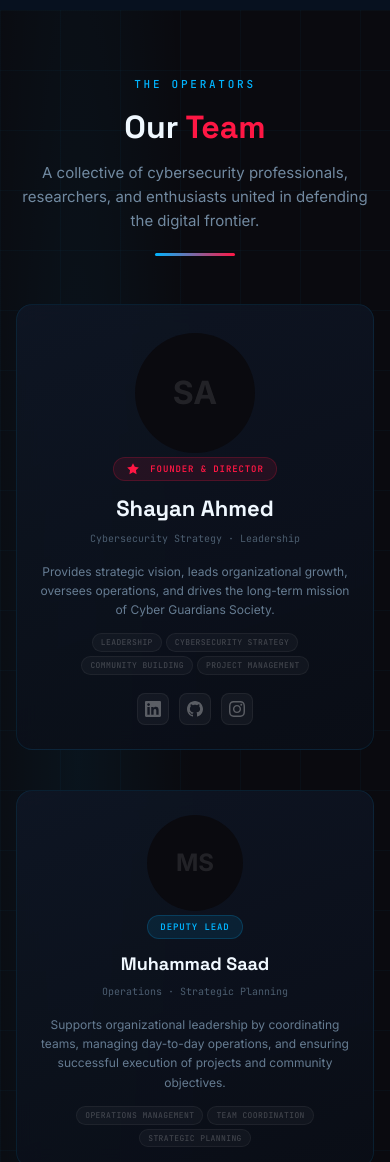
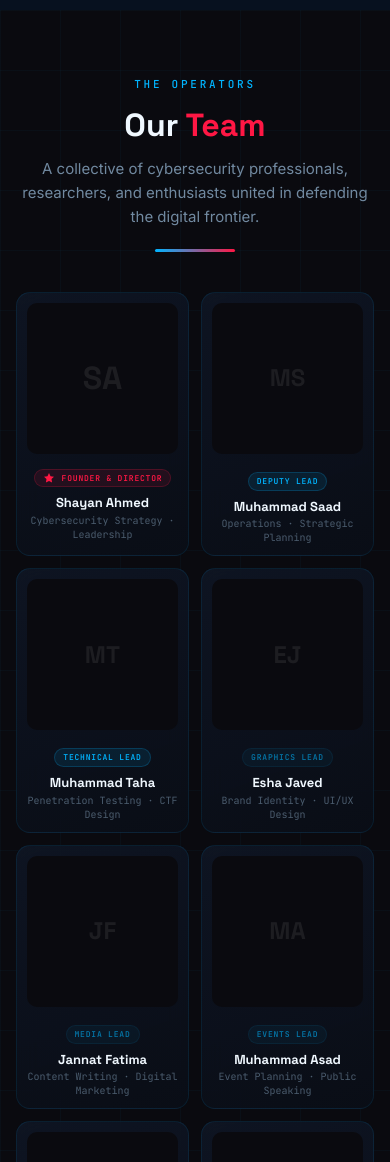
Before and after one commit to obsidiancipher2026/cyberguardiansociety, a Next.js app in the folder frontend/: page /about in a window 390 px wide. Shown: the part 406-1568 px from the top of the page. Built offline with nearby package versions, Linux system fonts and the light colour scheme; no server answers.

Commit message:
Redesign team section: 5/3/2 grid, uniform cards, Option A overlay, GSAP, CSS variables

```diff
--- a/frontend/components/about/TeamSection.tsx
+++ b/frontend/components/about/TeamSection.tsx
@@ -1,7 +1,7 @@
 'use client';
 
 import { useEffect, useRef, useState } from 'react';
-import { team, type TeamMember, type Tier } from '@/data/team';
+import { team, type TeamMember } from '@/data/team';
 import '@/styles/team.css';
 
 const SOCIAL_ICONS: Record<string, string> = {
@@ -10,21 +10,12 @@ const SOCIAL_ICONS: Record<string, string> = {
   instagram: 'M12 2.163c3.204 0 3.584.012 4.85.07 3.252.148 4.771 1.691 4.919 4.919.058 1.265.069 1.645.069 4.849 0 3.205-.012 3.584-.069 4.849-.149 3.225-1.664 4.771-4.919 4.919-1.266.058-1.644.07-4.85.07-3.204 0-3.584-.012-4.849-.07-3.26-.149-4.771-1.699-4.919-4.92-.058-1.265-.07-1.644-.07-4.849 0-3.204.013-3.583.07-4.849.149-3.227 1.664-4.771 4.919-4.919 1.266-.057 1.645-.069 4.849-.069zm0-2.163c-3.259 0-3.667.014-4.947.072-4.358.2-6.78 2.618-6.98 6.98-.059 1.281-.073 1.689-.073 4.948 0 3.259.014 3.668.072 4.948.2 4.358 2.618 6.78 6.98 6.98 1.281.058 1.689.072 4.948.072 3.259 0 3.668-.014 4.948-.072 4.354-.2 6.782-2.618 6.979-6.98.059-1.28.073-1.689.073-4.948 0-3.259-.014-3.667-.072-4.947-.196-4.354-2.617-6.78-6.979-6.98-1.281-.059-1.69-.073-4.949-.073zm0 5.838c-3.403 0-6.162 2.759-6.162 6.162s2.759 6.163 6.162 6.163 6.162-2.759 6.162-6.163c0-3.403-2.759-6.162-6.162-6.162zm0 10.162c-2.209 0-4-1.79-4-4 0-2.209 1.791-4 4-4s4 1.791 4 4c0 2.21-1.791 4-4 4zm6.406-11.845c-.796 0-1.441.645-1.441 1.44s.645 1.44 1.441 1.44c.795 0 1.439-.645 1.439-1.44s-.644-1.44-1.439-1.44z',
 };
 
-function SocialIcon({ platform }: { platform: string }) {
-  const path = SOCIAL_ICONS[platform];
-  if (!path) return null;
-  return (
-    <svg viewBox="0 0 24 24" fill="currentColor" xmlns="http://www.w3.org/2000/svg">
-      <path d={path} />
-    </svg>
-  );
-}
-
 function TeamCard({ member, index }: { member: TeamMember; index: number }) {
-  const tier = member.tier as Tier;
+  const tier = member.tier;
   const initials = member.name.split(' ').map(n => n[0]).join('');
   const hasSocials = Object.keys(member.socials).length > 0;
   const socialKeys = Object.keys(member.socials);
+  const photoSize = tier === 'leadership' ? 32 : 24;
 
   return (
     <div
@@ -32,45 +23,25 @@ function TeamCard({ member, index }: { member: TeamMember; index: number }) {
       data-index={index}
       role="article"
       aria-label={`${member.name} — ${member.title}`}
+      tabIndex={0}
     >
-      <div className={`team-card-border-glow ${tier}`} aria-hidden="true" />
-
-      <div className="team-card-content">
-        <div className={`team-card-photo ${tier}`}>
-          <div className={`team-card-photo-ring ${tier}`} aria-hidden="true" />
-          <div className="w-full h-full flex items-center justify-center bg-[#0A0A0F]">
-            <span style={{ fontSize: tier === 'leadership' ? 32 : 24, fontWeight: 700, color: 'rgba(255,255,255,0.1)' }}>
-              {initials}
-            </span>
-          </div>
+      <div className="team-card-inner">
+        {/* Photo area */}
+        <div className="team-card-photo">
+          <div className="team-card-photo-ring" />
+          <div className="team-card-photo-placeholder">
+            <span style={{ fontSize: photoSize }}>{initials}</span>
           </div>
 
-        <div className={`team-role-badge ${tier}`}>
-          {tier === 'leadership' && (
-            <span className="leadership-icon" aria-hidden="true">
-              <svg width="14" height="14" viewBox="0 0 24 24" fill="currentColor">
-                <path d="M12 2l3.09 6.26L22 9.27l-5 4.87 1.18 6.88L12 17.77l-6.18 3.25L7 14.14 2 9.27l6.91-1.01L12 2z" />
-              </svg>
-            </span>
-          )}
-          {member.roleBadge}
-        </div>
-
-        <h3 className={`team-card-name ${tier}`}>{member.name}</h3>
-        {member.specialty && (
-          <p className="team-card-specialty">{member.specialty}</p>
-        )}
-
-        {member.bio && <p className="team-card-bio">{member.bio}</p>}
-
+          {/* Overlay (Option A — slides up on hover) */}
+          <div className="team-card-overlay">
             {member.skills.length > 0 && (
               <div className="team-card-skills">
-            {member.skills.slice(0, 4).map(skill => (
+                {member.skills.slice(0, 3).map(skill => (
                   <span key={skill} className="team-skill-tag">{skill}</span>
                 ))}
               </div>
             )}
-
             {hasSocials && (
               <div className="team-card-socials">
                 {socialKeys.map(platform => (
@@ -83,11 +54,35 @@ function TeamCard({ member, index }: { member: TeamMember; index: number }) {
                     aria-label={`${member.name} on ${platform}`}
                     onClick={e => e.stopPropagation()}
                   >
-                <SocialIcon platform={platform} />
+                    <svg viewBox="0 0 24 24" fill="currentColor" xmlns="http://www.w3.org/2000/svg">
+                      <path d={SOCIAL_ICONS[platform]} />
+                    </svg>
                   </a>
                 ))}
               </div>
             )}
+          </div>
+        </div>
+
+        {/* Content below photo */}
+        <div className="team-card-content">
+          <div className="team-role-badge">
+            {tier === 'leadership' && (
+              <span className="leadership-star">
+                <svg width="12" height="12" viewBox="0 0 24 24" fill="currentColor">
+                  <path d="M12 2l3.09 6.26L22 9.27l-5 4.87 1.18 6.88L12 17.77l-6.18 3.25L7 14.14 2 9.27l6.91-1.01L12 2z" />
+                </svg>
+              </span>
+            )}
+            {member.roleBadge}
+          </div>
+
+          <h3 className="team-card-name">{member.name}</h3>
+
+          {member.specialty && (
+            <p className="team-card-specialty">{member.specialty}</p>
+          )}
+        </div>
       </div>
     </div>
   );
@@ -96,7 +91,6 @@ function TeamCard({ member, index }: { member: TeamMember; index: number }) {
 export default function TeamSection() {
   const sectionRef = useRef<HTMLElement>(null);
   const headerRef = useRef<HTMLDivElement>(null);
-  const [visible, setVisible] = useState(false);
   const [reducedMotion, setReducedMotion] = useState(false);
 
   useEffect(() => {
@@ -112,7 +106,6 @@ export default function TeamSection() {
     if (!section) return;
 
     if (reducedMotion) {
-      setVisible(true);
       section.querySelectorAll('.team-card').forEach(el => el.classList.add('visible'));
       headerRef.current?.classList.add('team-header-animate');
       return;
@@ -125,12 +118,9 @@ export default function TeamSection() {
 
           const cards = section.querySelectorAll<HTMLElement>('.team-card');
           cards.forEach((card, i) => {
-            setTimeout(() => {
-              card.classList.add('visible');
-            }, 300 + i * 80);
+            setTimeout(() => { card.classList.add('visible'); }, 300 + i * 80);
           });
 
-          setVisible(true);
           observer.disconnect();
         }
       },
@@ -144,10 +134,12 @@ export default function TeamSection() {
   const leadership = team.filter(m => m.tier === 'leadership');
   const core = team.filter(m => m.tier === 'core');
   const general = team.filter(m => m.tier === 'general');
+  const orderedTeam = [...leadership, ...core, ...general];
 
   return (
     <section ref={sectionRef} className="team-section" aria-labelledby="team-title">
-      <div className="team-glow-orbs" aria-hidden="true" />
+      <div className="team-glow-left" aria-hidden="true" />
+      <div className="team-glow-right" aria-hidden="true" />
 
       <div className="max-w-7xl mx-auto">
         <div ref={headerRef} className="team-header">
@@ -161,27 +153,9 @@ export default function TeamSection() {
           <div className="team-divider" aria-hidden="true" />
         </div>
 
-        {leadership.length > 0 && (
-          <div className="team-grid-leadership">
-            {leadership.map((member, i) => (
-              <div key={member.name} className="team-card-leadership">
-                <TeamCard member={member} index={i} />
-              </div>
-            ))}
-          </div>
-        )}
-
-        {core.length > 0 && (
-          <div className="team-grid-core">
-            {core.map((member, i) => (
-              <TeamCard key={member.name} member={member} index={leadership.length + i} />
-            ))}
-          </div>
-        )}
-
-        <div className="team-grid-general">
-          {general.map((member, i) => (
-            <TeamCard key={member.name} member={member} index={leadership.length + core.length + i} />
+        <div className="team-grid">
+          {orderedTeam.map((member, i) => (
+            <TeamCard key={member.name} member={member} index={i} />
           ))}
         </div>
       </div>
--- a/frontend/public/js/team-animations.js
+++ b/frontend/public/js/team-animations.js
@@ -27,6 +27,7 @@
       var header = section.querySelector('.team-header');
       var cards = section.querySelectorAll('.team-card');
 
+      // Animate header
       if (header) {
         var eyebrow = header.querySelector('.team-eyebrow');
         var title = header.querySelector('.team-title');
@@ -47,6 +48,7 @@
         if (divider) tl.fromTo(divider, { opacity: 0 }, { opacity: 1, duration: 0.5, ease: 'power2.out' }, '-=0.3');
       }
 
+      // Animate cards in hierarchy order (leadership first, then core, then general)
       if (cards.length > 0) {
         var leadershipCards = section.querySelectorAll('.team-card.leadership');
         var coreCards = section.querySelectorAll('.team-card.core');
@@ -55,7 +57,7 @@
         gsap.set(cards, { y: 30, opacity: 0 });
 
         function animateCards(cardList, stagger, delay) {
-          if (cardList.length === 0) return;
+          if (!cardList || cardList.length === 0) return;
           gsap.to(cardList, {
             y: 0,
             opacity: 1,
--- a/frontend/styles/team.css
+++ b/frontend/styles/team.css
@@ -1,9 +1,8 @@
 /* =============================================
    CGS Team Section — Redesigned
-   Cyberpunk glassmorphic card grid
+   Spec: 5/3/2 grid, uniform cards, Option A overlay
    ============================================= */
 
-/* --- Section Container --- */
 .team-section {
   position: relative;
   padding: 100px 24px 120px;
@@ -11,7 +10,7 @@
   overflow: hidden;
 }
 
-/* Circuit-grid background */
+/* Circuit-grid background at 3-5% opacity */
 .team-section::before {
   content: '';
   position: absolute;
@@ -24,9 +23,8 @@
   z-index: 0;
 }
 
-/* Dual ambient glow orbs */
-.team-section::after {
-  content: '';
+/* Dual ambient glow orbs — red + blue competing energies */
+.team-glow-left {
   position: absolute;
   top: -20%;
   left: -10%;
@@ -37,7 +35,7 @@
   z-index: 0;
 }
 
-.team-glow-orbs {
+.team-glow-right {
   position: absolute;
   bottom: -20%;
   right: -10%;
@@ -56,7 +54,7 @@
 /* --- Section Header --- */
 .team-header {
   text-align: center;
-  margin-bottom: 80px;
+  margin-bottom: 64px;
 }
 
 .team-eyebrow {
@@ -67,7 +65,7 @@
   letter-spacing: 0.25em;
   text-transform: uppercase;
   color: #00B4FF;
-  margin-bottom: 16px;
+  margin-bottom: 14px;
   opacity: 0;
   transform: translateY(12px);
 }
@@ -78,17 +76,13 @@
   font-weight: 800;
   color: #F0F8FF;
   line-height: 1.1;
-  margin: 0 0 16px;
+  margin: 0 0 14px;
   opacity: 0;
   transform: translateY(16px);
 }
 
 .team-title .accent-red {
   color: #FF1744;
-}
-
-.team-title .accent-blue {
-  color: #00B4FF;
 }
 
 .team-subtitle {
@@ -111,255 +105,229 @@
   opacity: 0;
 }
 
-/* --- Tier Label --- */
-.tier-label {
-  font-family: 'JetBrains Mono', monospace;
-  font-size: 10px;
-  font-weight: 600;
-  letter-spacing: 0.2em;
-  text-transform: uppercase;
-  color: rgba(255, 255, 255, 0.2);
-  margin-bottom: 24px;
-  padding-bottom: 8px;
-  border-bottom: 1px solid rgba(255, 255, 255, 0.06);
+/* --- Team Grid (unified — all cards same size) --- */
+.team-grid {
+  display: grid;
+  grid-template-columns: repeat(5, 1fr);
+  gap: 20px;
+  max-width: 1320px;
+  margin: 0 auto;
+  justify-items: center;
 }
 
-/* --- Leadership Row --- */
-.team-grid-leadership {
-  display: grid;
-  grid-template-columns: 1fr;
-  gap: 32px;
-  margin-bottom: 64px;
+@container (max-width: 1199px) {
+  .team-grid {
+    grid-template-columns: repeat(3, 1fr);
+  }
 }
 
-.team-card-leadership {
-  max-width: 420px;
-  margin: 0 auto;
+@container (max-width: 767px) {
+  .team-grid {
+    grid-template-columns: repeat(2, 1fr);
+  }
 }
 
-/* --- Core Team Row --- */
-.team-grid-core {
-  display: grid;
-  grid-template-columns: repeat(2, 1fr);
-  gap: 28px;
-  max-width: 800px;
-  margin: 0 auto 64px;
-}
-
-/* --- General Grid --- */
-.team-grid-general {
-  display: grid;
-  grid-template-columns: repeat(4, 1fr);
-  gap: 24px;
-}
-
-/* --- Individual Card --- */
+/* --- Individual Card (uniform size across all tiers) --- */
 .team-card {
   position: relative;
-  border-radius: 16px;
+  width: 100%;
+  max-width: 240px;
+  border-radius: 14px;
   background: linear-gradient(160deg, rgba(15, 22, 36, 0.9), rgba(10, 14, 23, 0.95));
   border: 1px solid rgba(0, 180, 255, 0.1);
   backdrop-filter: blur(12px);
   -webkit-backdrop-filter: blur(12px);
   overflow: hidden;
-  transition: transform 0.35s cubic-bezier(0.25, 0.46, 0.45, 0.94),
-              box-shadow 0.35s ease,
-              border-color 0.35s ease;
+  transition: transform 0.25s ease-out, box-shadow 0.25s ease-out, border-color 0.25s ease-out;
   opacity: 0;
   transform: translateY(30px);
 }
 
-.team-card.leadership {
-  padding: 40px 32px 32px;
+.team-card.visible {
+  opacity: 1;
+  transform: translateY(0);
 }
 
-.team-card.core {
-  padding: 32px 24px 24px;
+.team-card-inner {
+  padding: 14px;
+  display: flex;
+  flex-direction: column;
+  align-items: center;
+  text-align: center;
 }
 
-.team-card.general {
-  padding: 24px 20px 20px;
-}
-
-/* Card hover state */
+/* Hover state */
 @media (hover: hover) {
   .team-card:hover {
-    transform: translateY(-8px);
+    transform: translateY(-4px);
     border-color: rgba(0, 180, 255, 0.4);
-    box-shadow: 0 12px 48px rgba(0, 180, 255, 0.12),
-                0 0 32px rgba(0, 180, 255, 0.06);
+    box-shadow: 0 12px 40px rgba(0, 180, 255, 0.10), 0 0 24px rgba(0, 180, 255, 0.04);
   }
 
+  .team-card.leadership:hover {
+    border-color: rgba(255, 23, 68, 0.35);
+    box-shadow: 0 12px 40px rgba(255, 23, 68, 0.12), 0 0 24px rgba(255, 23, 68, 0.05);
+  }
+
+  .team-card.core:hover {
+    border-color: rgba(0, 180, 255, 0.35);
+    box-shadow: 0 12px 40px rgba(0, 180, 255, 0.12), 0 0 24px rgba(0, 180, 255, 0.05);
+  }
+
+  /* Photo brightens on hover */
   .team-card:hover .team-card-photo img {
     filter: grayscale(0%) brightness(1);
-    transform: scale(1.05);
   }
 
+  /* Overlay slides up on hover */
   .team-card:hover .team-card-overlay {
     opacity: 1;
     transform: translateY(0);
   }
 
+  /* Social icons fade in on hover */
   .team-card:hover .team-card-socials {
     opacity: 1;
     transform: translateY(0);
   }
-
-  .team-card:hover .team-card-border-glow {
-    opacity: 1;
-  }
-
-  .team-card.leadership:hover {
-    box-shadow: 0 16px 56px rgba(255, 23, 68, 0.15),
-                0 0 40px rgba(255, 23, 68, 0.08);
-    border-color: rgba(255, 23, 68, 0.35);
-  }
-
-  .team-card.core:hover {
-    box-shadow: 0 14px 52px rgba(0, 180, 255, 0.14),
-                0 0 36px rgba(0, 180, 255, 0.07);
-    border-color: rgba(0, 180, 255, 0.35);
-  }
 }
 
-/* Border glow accent (animated on hover) */
-.team-card-border-glow {
-  position: absolute;
-  inset: -1px;
-  border-radius: 16px;
-  opacity: 0;
-  transition: opacity 0.35s ease;
-  pointer-events: none;
+.team-card:focus-visible {
+  outline: 2px solid #00B4FF;
+  outline-offset: 2px;
 }
 
-.team-card-border-glow.leadership {
-  box-shadow: inset 0 0 0 1px rgba(255, 23, 68, 0.3);
-}
-
-.team-card-border-glow.core {
-  box-shadow: inset 0 0 0 1px rgba(0, 180, 255, 0.3);
-}
-
-.team-card-border-glow.general {
-  box-shadow: inset 0 0 0 1px rgba(0, 180, 255, 0.2);
-}
-
-/* --- Card Photo --- */
+/* --- Card Photo (~60% of card height via aspect-ratio) --- */
 .team-card-photo {
   position: relative;
-  border-radius: 50%;
+  width: 100%;
+  aspect-ratio: 1 / 1;
+  border-radius: 10px;
+  overflow: hidden;
   flex-shrink: 0;
-  overflow: hidden;
-}
-
-.team-card-photo.leadership {
-  width: 140px;
-  height: 140px;
-}
-
-.team-card-photo.core {
-  width: 110px;
-  height: 110px;
-}
-
-.team-card-photo.general {
-  width: 96px;
-  height: 96px;
-}
-
-.team-card-photo-ring {
-  position: absolute;
-  inset: -3px;
-  border-radius: 50%;
-  pointer-events: none;
-}
-
-.team-card-photo-ring.leadership {
-  border: 2px solid rgba(255, 23, 68, 0.3);
-  box-shadow: 0 0 16px rgba(255, 23, 68, 0.15);
-}
-
-.team-card-photo-ring.core {
-  border: 2px solid rgba(0, 180, 255, 0.25);
-  box-shadow: 0 0 14px rgba(0, 180, 255, 0.12);
-}
-
-.team-card-photo-ring.general {
-  border: 1.5px solid rgba(0, 180, 255, 0.15);
 }
 
 .team-card-photo img {
   width: 100%;
   height: 100%;
   object-fit: cover;
-  filter: grayscale(15%) brightness(0.9);
-  transition: filter 0.4s ease, transform 0.4s ease;
+  filter: grayscale(15%) brightness(0.88);
+  transition: filter 0.3s ease, transform 0.3s ease;
+}
+
+.team-card-photo-ring {
+  position: absolute;
+  inset: -2px;
+  border-radius: 10px;
+  pointer-events: none;
+  z-index: 1;
+}
+
+.team-card.leadership .team-card-photo-ring {
+  border: 1.5px solid rgba(255, 23, 68, 0.3);
+  box-shadow: 0 0 12px rgba(255, 23, 68, 0.10);
+}
+
+.team-card.core .team-card-photo-ring {
+  border: 1.5px solid rgba(0, 180, 255, 0.25);
+  box-shadow: 0 0 10px rgba(0, 180, 255, 0.08);
+}
+
+.team-card.general .team-card-photo-ring {
+  border: 1px solid rgba(0, 180, 255, 0.12);
+}
+
+/* Initials placeholder */
+.team-card-photo-placeholder {
+  width: 100%;
+  height: 100%;
+  display: flex;
+  align-items: center;
+  justify-content: center;
+  background: #0A0A0F;
+}
+
+.team-card-photo-placeholder span {
+  font-family: 'Space Grotesk', system-ui, sans-serif;
+  font-weight: 700;
+  color: rgba(255, 255, 255, 0.08);
+}
+
+/* --- Overlay (Option A — slides up from bottom on hover) --- */
+.team-card-overlay {
+  position: absolute;
+  bottom: 0;
+  left: 0;
+  right: 0;
+  padding: 24px 14px 14px;
+  background: linear-gradient(transparent, rgba(0, 0, 0, 0.88));
+  transform: translateY(100%);
+  opacity: 0;
+  transition: transform 0.3s cubic-bezier(0.25, 0.46, 0.45, 0.94), opacity 0.25s ease;
+  pointer-events: none;
+  z-index: 2;
 }
 
 /* --- Card Content --- */
 .team-card-content {
-  display: flex;
-  flex-direction: column;
-  align-items: center;
-  text-align: center;
-  gap: 4px;
-}
-
-.team-card-photo + .team-card-content {
-  margin-top: 20px;
+  margin-top: 12px;
+  width: 100%;
 }
 
 /* Role badge */
 .team-role-badge {
   display: inline-flex;
   align-items: center;
-  gap: 6px;
+  gap: 5px;
   font-family: 'JetBrains Mono', monospace;
   font-size: 9px;
   font-weight: 600;
   letter-spacing: 0.1em;
   text-transform: uppercase;
-  padding: 4px 12px;
+  padding: 3px 10px;
   border-radius: 999px;
-  margin-bottom: 10px;
+  margin-bottom: 8px;
 }
 
-.team-role-badge.leadership {
+.team-card.leadership .team-role-badge {
   background: rgba(255, 23, 68, 0.1);
   color: #FF1744;
   border: 1px solid rgba(255, 23, 68, 0.2);
 }
 
-.team-role-badge.core {
+.team-card.core .team-role-badge {
   background: rgba(0, 180, 255, 0.1);
   color: #00B4FF;
   border: 1px solid rgba(0, 180, 255, 0.2);
 }
 
-.team-role-badge.general {
-  background: rgba(0, 180, 255, 0.06);
-  color: rgba(0, 180, 255, 0.7);
-  border: 1px solid rgba(0, 180, 255, 0.1);
+.team-card.general .team-role-badge {
+  background: rgba(0, 180, 255, 0.05);
+  color: rgba(0, 180, 255, 0.6);
+  border: 1px solid rgba(0, 180, 255, 0.08);
+}
+
+.leadership-star {
+  display: inline-flex;
+  align-items: center;
+  justify-content: center;
+  color: #FF1744;
+  margin-right: 2px;
+}
+
+.leadership-star svg {
+  width: 12px;
+  height: 12px;
 }
 
 /* Name */
 .team-card-name {
   font-family: 'Space Grotesk', system-ui, sans-serif;
+  font-size: 15px;
   font-weight: 700;
   color: #F0F8FF;
   line-height: 1.2;
-}
-
-.team-card-name.leadership {
-  font-size: 22px;
-}
-
-.team-card-name.core {
-  font-size: 18px;
-}
-
-.team-card-name.general {
-  font-size: 16px;
+  margin-bottom: 3px;
 }
 
 /* Specialty tag */
@@ -367,82 +335,36 @@
   font-family: 'JetBrains Mono', monospace;
   font-size: 10px;
   color: rgba(139, 169, 196, 0.5);
-  margin-top: 6px;
   line-height: 1.4;
 }
 
-/* Bio (hidden by default, shown on hover) */
+/* Bio (hidden, shown in overlay on hover) */
 .team-card-bio {
   font-family: 'Inter', system-ui, sans-serif;
-  font-size: 12px;
-  color: rgba(139, 169, 196, 0.7);
-  line-height: 1.6;
-  margin-top: 12px;
-  max-height: 0;
-  overflow: hidden;
-  transition: max-height 0.4s ease, margin-top 0.4s ease, opacity 0.3s ease;
-  opacity: 0;
-}
-
-@media (hover: hover) {
-  .team-card:hover .team-card-bio {
-    max-height: 120px;
-    margin-top: 12px;
-    opacity: 1;
-  }
-}
-
-/* --- Card Overlay (Option A — slides up on hover) --- */
-.team-card-overlay-wrapper {
-  position: relative;
-}
-
-.team-card-overlay {
-  position: absolute;
-  bottom: 0;
-  left: 0;
-  right: 0;
-  padding: 16px 20px;
-  background: linear-gradient(transparent, rgba(0, 0, 0, 0.85));
-  transform: translateY(100%);
-  opacity: 0;
-  transition: transform 0.35s cubic-bezier(0.25, 0.46, 0.45, 0.94),
-              opacity 0.3s ease;
-  pointer-events: none;
-}
-
-@media (hover: hover) {
-  .team-card:hover .team-card-overlay {
-    opacity: 1;
-    transform: translateY(0);
-  }
+  font-size: 11px;
+  color: rgba(139, 169, 196, 0.75);
+  line-height: 1.5;
+  margin-top: 6px;
 }
 
 /* --- Social Links --- */
 .team-card-socials {
   display: flex;
   justify-content: center;
-  gap: 10px;
-  margin-top: 14px;
+  gap: 8px;
+  margin-top: 12px;
   opacity: 0;
-  transform: translateY(8px);
-  transition: opacity 0.3s ease 0.1s, transform 0.3s ease 0.1s;
-}
-
-@media (hover: hover) {
-  .team-card:hover .team-card-socials {
-    opacity: 1;
-    transform: translateY(0);
-  }
+  transform: translateY(6px);
+  transition: opacity 0.25s ease 0.05s, transform 0.25s ease 0.05s;
 }
 
 .team-social-link {
   display: flex;
   align-items: center;
   justify-content: center;
-  width: 32px;
-  height: 32px;
-  border-radius: 8px;
+  width: 28px;
+  height: 28px;
+  border-radius: 6px;
   background: rgba(255, 255, 255, 0.04);
   border: 1px solid rgba(255, 255, 255, 0.06);
   color: rgba(255, 255, 255, 0.3);
@@ -457,17 +379,17 @@
 }
 
 .team-social-link svg {
-  width: 16px;
-  height: 16px;
+  width: 14px;
+  height: 14px;
 }
 
-/* --- Skills tags --- */
+/* --- Skills tags (inside overlay) --- */
 .team-card-skills {
   display: flex;
   flex-wrap: wrap;
   justify-content: center;
   gap: 4px;
-  margin-top: 10px;
+  margin-top: 8px;
 }
 
 .team-skill-tag {
@@ -476,37 +398,24 @@
   font-weight: 500;
   letter-spacing: 0.05em;
   text-transform: uppercase;
-  padding: 2px 8px;
+  padding: 2px 7px;
   border-radius: 999px;
   background: rgba(255, 255, 255, 0.03);
   color: rgba(255, 255, 255, 0.2);
   border: 1px solid rgba(255, 255, 255, 0.05);
 }
 
-/* --- Leadership crown/star icon --- */
-.leadership-icon {
-  display: inline-flex;
-  align-items: center;
-  justify-content: center;
-  color: #FF1744;
-  margin-right: 4px;
-}
-
-.leadership-icon svg {
-  width: 14px;
-  height: 14px;
-}
-
 /* --- Responsive --- */
 
-/* Tablet */
+/* Tablet: 3 columns */
 @media (max-width: 1199px) {
-  .team-grid-general {
+  .team-grid {
     grid-template-columns: repeat(3, 1fr);
+    gap: 18px;
   }
 
-  .team-grid-core {
-    max-width: 100%;
+  .team-card {
+    max-width: 260px;
   }
 
   .team-section {
@@ -514,88 +423,81 @@
   }
 }
 
-@media (max-width: 1023px) {
-  .team-grid-general {
-    grid-template-columns: repeat(2, 1fr);
-    gap: 20px;
+/* Small tablet: 3 columns, tighter */
+@media (max-width: 900px) {
+  .team-grid {
+    gap: 16px;
   }
 
-  .team-grid-core {
-    grid-template-columns: repeat(2, 1fr);
-    gap: 20px;
-  }
-
-  .team-card.leadership {
-    max-width: 380px;
+  .team-card {
+    max-width: 240px;
   }
 }
 
-/* Mobile */
+/* Mobile: 2 columns */
 @media (max-width: 767px) {
+  .team-grid {
+    grid-template-columns: repeat(2, 1fr);
+    gap: 14px;
+  }
+
+  .team-card {
+    max-width: 100%;
+  }
+
   .team-section {
     padding: 60px 16px 80px;
   }
 
   .team-header {
-    margin-bottom: 48px;
-  }
-
-  .team-grid-leadership {
     margin-bottom: 40px;
   }
 
-  .team-grid-core {
-    grid-template-columns: 1fr;
-    gap: 16px;
-    margin-bottom: 40px;
-    max-width: 400px;
+  .team-card-inner {
+    padding: 12px;
   }
 
-  .team-grid-general {
-    grid-template-columns: 1fr;
-    gap: 16px;
-    max-width: 400px;
-    margin: 0 auto;
+  .team-card-name {
+    font-size: 14px;
   }
 
-  .team-card.leadership {
-    padding: 28px 20px 24px;
-    max-width: 360px;
+  /* On mobile, show socials and overlay always */
+  .team-card-overlay {
+    opacity: 1;
+    transform: translateY(0);
+    position: relative;
+    background: transparent;
+    padding: 8px 0 0;
+    pointer-events: auto;
   }
 
-  .team-card.core {
-    padding: 24px 18px 20px;
-  }
-
-  .team-card.general {
-    padding: 20px 16px 18px;
-  }
-
-  .team-card-photo.leadership {
-    width: 120px;
-    height: 120px;
-  }
-
-  .team-card-photo.core {
-    width: 96px;
-    height: 96px;
-  }
-
-  .team-card-photo.general {
-    width: 84px;
-    height: 84px;
-  }
-
-  /* On mobile, show socials always */
   .team-card-socials {
     opacity: 1;
     transform: none;
   }
 
   .team-card-bio {
-    max-height: none;
-    opacity: 1;
-    margin-top: 12px;
+    display: none;
+  }
+}
+
+/* Small mobile: 2 columns */
+@media (max-width: 480px) {
+  .team-grid {
+    gap: 12px;
+  }
+
+  .team-card-inner {
+    padding: 10px;
+  }
+
+  .team-card-name {
+    font-size: 13px;
+  }
+
+  .team-role-badge {
+    font-size: 8px;
+    padding: 2px 8px;
   }
 }
 
@@ -616,9 +518,13 @@
     transform: none;
   }
 
-  .team-card-bio {
-    max-height: none;
+  .team-card-photo img {
+    filter: grayscale(0%) brightness(1);
+  }
+
+  .team-card-overlay {
     opacity: 1;
+    transform: translateY(0);
   }
 
   .team-card-socials {
@@ -635,12 +541,7 @@
   }
 }
 
-/* --- Animations (applied by JS, defined here) --- */
-.team-card.visible {
-  opacity: 1;
-  transform: translateY(0);
-}
-
+/* --- Header animations (applied by JS) --- */
 .team-header-animate .team-eyebrow {
   opacity: 1;
   transform: translateY(0);
@@ -663,5 +564,3 @@
   opacity: 1;
   transition: opacity 0.6s ease 0.4s;
 }
-
-/* GSAP animation classes are added via JS */
```
Also changed, not shown: 2 other files (tests, documents, lock files or other folders). Lines whose indentation alone changed are shown as unchanged.
